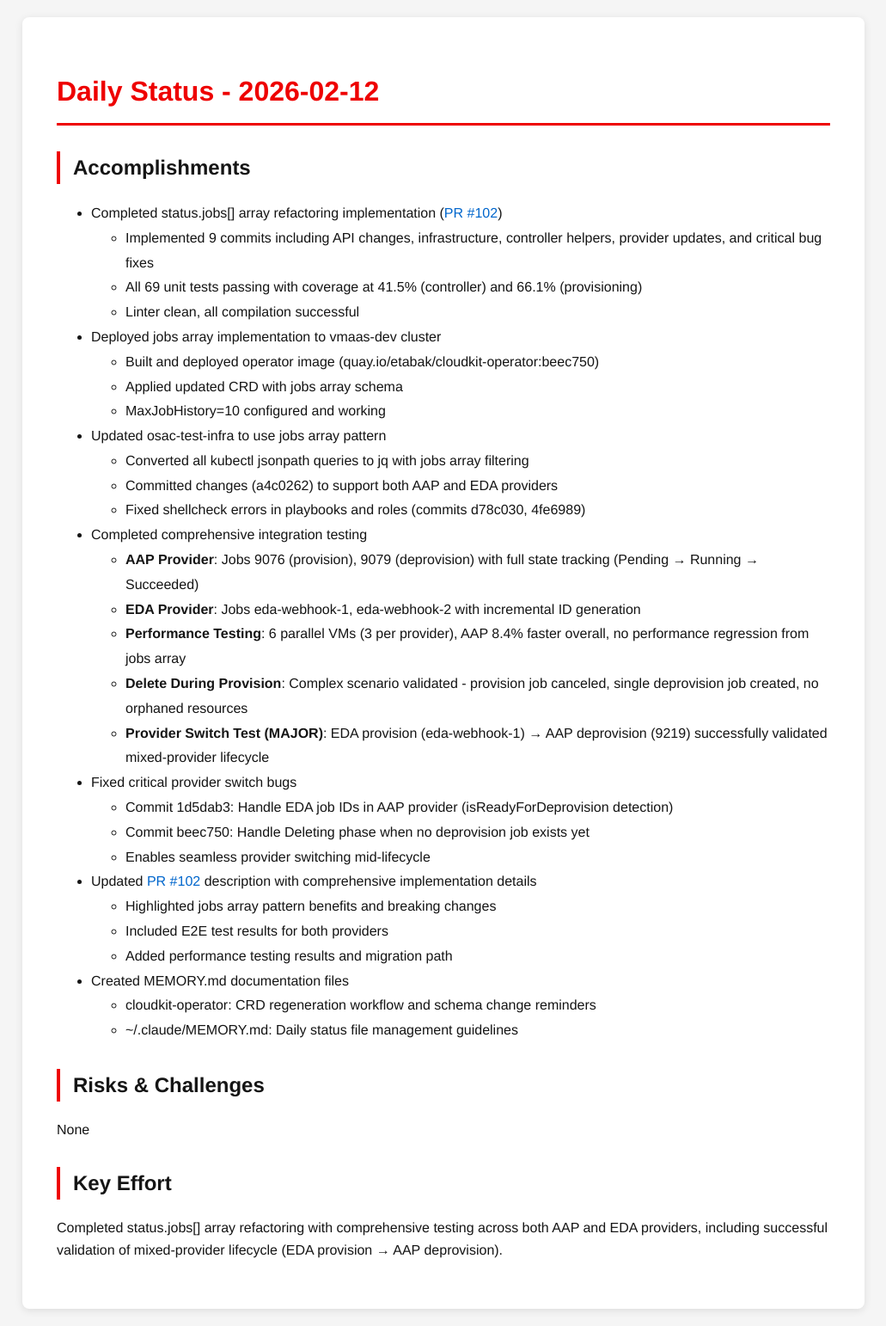
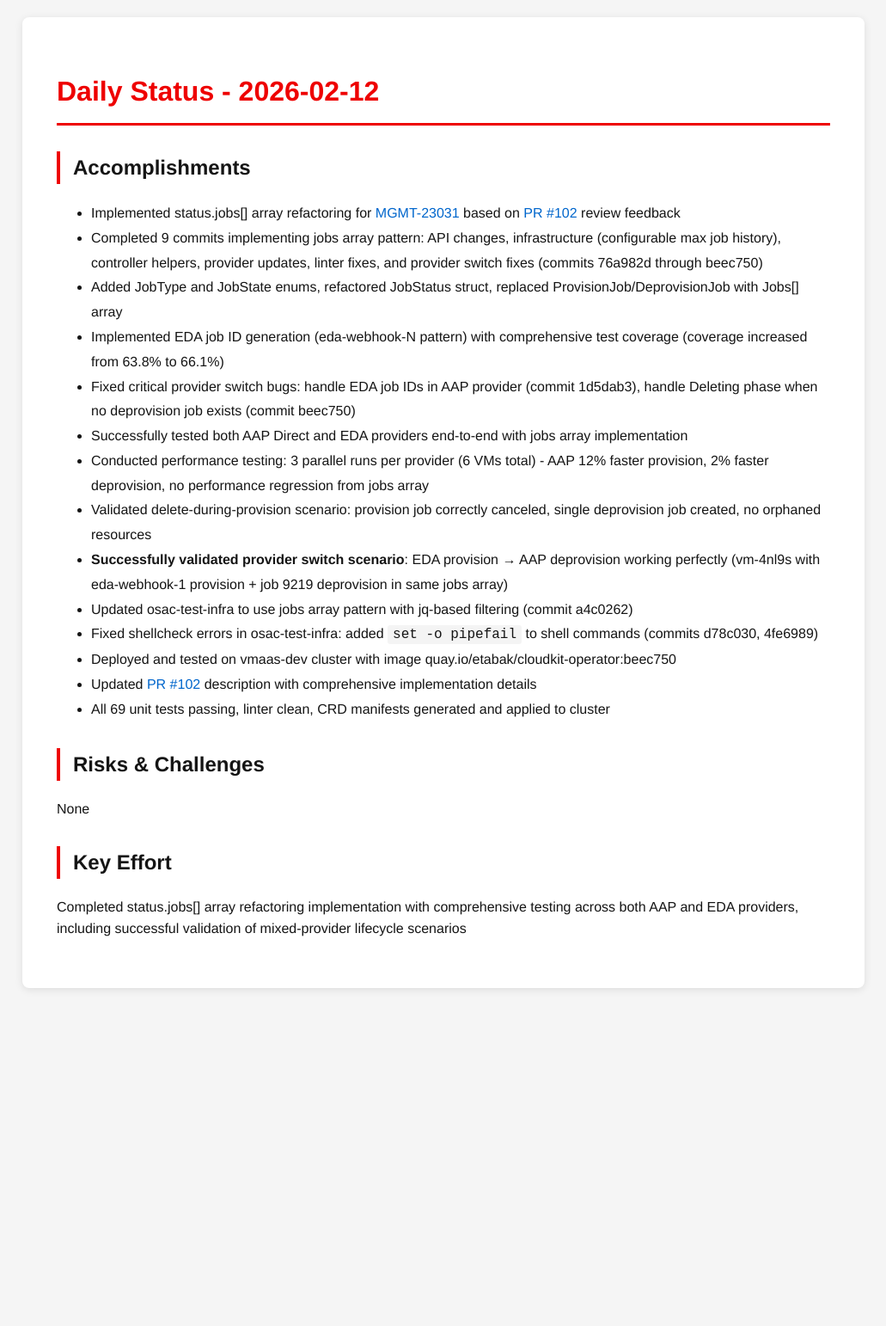
Before and after one commit to tzvatot/daily-status, a Jekyll site: the page built from 2026-02-12.md, in a window 1280 px wide. Shown: the whole page at 86% size, without its empty margins (124-1155 px from the left). Built offline with Jekyll 4.4.1, drawn with Linux system fonts in a browser that asks for light colours; after the commit the page ends 1169 px from its top, so only the background shows below that.

Commit message:
Daily status update - 2026-02-12

```diff
--- a/2026-02-12.md
+++ b/2026-02-12.md
@@ -7,38 +7,23 @@ date: 2026-02-12
 # Daily Status - 2026-02-12
 
 ## Accomplishments
-- Completed status.jobs[] array refactoring implementation ([PR #102](https://github.com/osac-project/osac-operator/pull/102))
-  - Implemented 9 commits including API changes, infrastructure, controller helpers, provider updates, and critical bug fixes
-  - All 69 unit tests passing with coverage at 41.5% (controller) and 66.1% (provisioning)
-  - Linter clean, all compilation successful
-- Deployed jobs array implementation to vmaas-dev cluster
-  - Built and deployed operator image (quay.io/etabak/cloudkit-operator:beec750)
-  - Applied updated CRD with jobs array schema
-  - MaxJobHistory=10 configured and working
-- Updated osac-test-infra to use jobs array pattern
-  - Converted all kubectl jsonpath queries to jq with jobs array filtering
-  - Committed changes (a4c0262) to support both AAP and EDA providers
-  - Fixed shellcheck errors in playbooks and roles (commits d78c030, 4fe6989)
-- Completed comprehensive integration testing
-  - **AAP Provider**: Jobs 9076 (provision), 9079 (deprovision) with full state tracking (Pending → Running → Succeeded)
-  - **EDA Provider**: Jobs eda-webhook-1, eda-webhook-2 with incremental ID generation
-  - **Performance Testing**: 6 parallel VMs (3 per provider), AAP 8.4% faster overall, no performance regression from jobs array
-  - **Delete During Provision**: Complex scenario validated - provision job canceled, single deprovision job created, no orphaned resources
-  - **Provider Switch Test (MAJOR)**: EDA provision (eda-webhook-1) → AAP deprovision (9219) successfully validated mixed-provider lifecycle
-- Fixed critical provider switch bugs
-  - Commit 1d5dab3: Handle EDA job IDs in AAP provider (isReadyForDeprovision detection)
-  - Commit beec750: Handle Deleting phase when no deprovision job exists yet
-  - Enables seamless provider switching mid-lifecycle
+- Implemented status.jobs[] array refactoring for [MGMT-23031](https://issues.redhat.com/browse/MGMT-23031) based on [PR #102](https://github.com/osac-project/osac-operator/pull/102) review feedback
+- Completed 9 commits implementing jobs array pattern: API changes, infrastructure (configurable max job history), controller helpers, provider updates, linter fixes, and provider switch fixes (commits 76a982d through beec750)
+- Added JobType and JobState enums, refactored JobStatus struct, replaced ProvisionJob/DeprovisionJob with Jobs[] array
+- Implemented EDA job ID generation (eda-webhook-N pattern) with comprehensive test coverage (coverage increased from 63.8% to 66.1%)
+- Fixed critical provider switch bugs: handle EDA job IDs in AAP provider (commit 1d5dab3), handle Deleting phase when no deprovision job exists (commit beec750)
+- Successfully tested both AAP Direct and EDA providers end-to-end with jobs array implementation
+- Conducted performance testing: 3 parallel runs per provider (6 VMs total) - AAP 12% faster provision, 2% faster deprovision, no performance regression from jobs array
+- Validated delete-during-provision scenario: provision job correctly canceled, single deprovision job created, no orphaned resources
+- **Successfully validated provider switch scenario**: EDA provision → AAP deprovision working perfectly (vm-4nl9s with eda-webhook-1 provision + job 9219 deprovision in same jobs array)
+- Updated osac-test-infra to use jobs array pattern with jq-based filtering (commit a4c0262)
+- Fixed shellcheck errors in osac-test-infra: added `set -o pipefail` to shell commands (commits d78c030, 4fe6989)
+- Deployed and tested on vmaas-dev cluster with image quay.io/etabak/cloudkit-operator:beec750
 - Updated [PR #102](https://github.com/osac-project/osac-operator/pull/102) description with comprehensive implementation details
-  - Highlighted jobs array pattern benefits and breaking changes
-  - Included E2E test results for both providers
-  - Added performance testing results and migration path
-- Created MEMORY.md documentation files
-  - cloudkit-operator: CRD regeneration workflow and schema change reminders
-  - ~/.claude/MEMORY.md: Daily status file management guidelines
+- All 69 unit tests passing, linter clean, CRD manifests generated and applied to cluster
 
 ## Risks & Challenges
 None
 
 ## Key Effort
-Completed status.jobs[] array refactoring with comprehensive testing across both AAP and EDA providers, including successful validation of mixed-provider lifecycle (EDA provision → AAP deprovision).
+Completed status.jobs[] array refactoring implementation with comprehensive testing across both AAP and EDA providers, including successful validation of mixed-provider lifecycle scenarios
```
